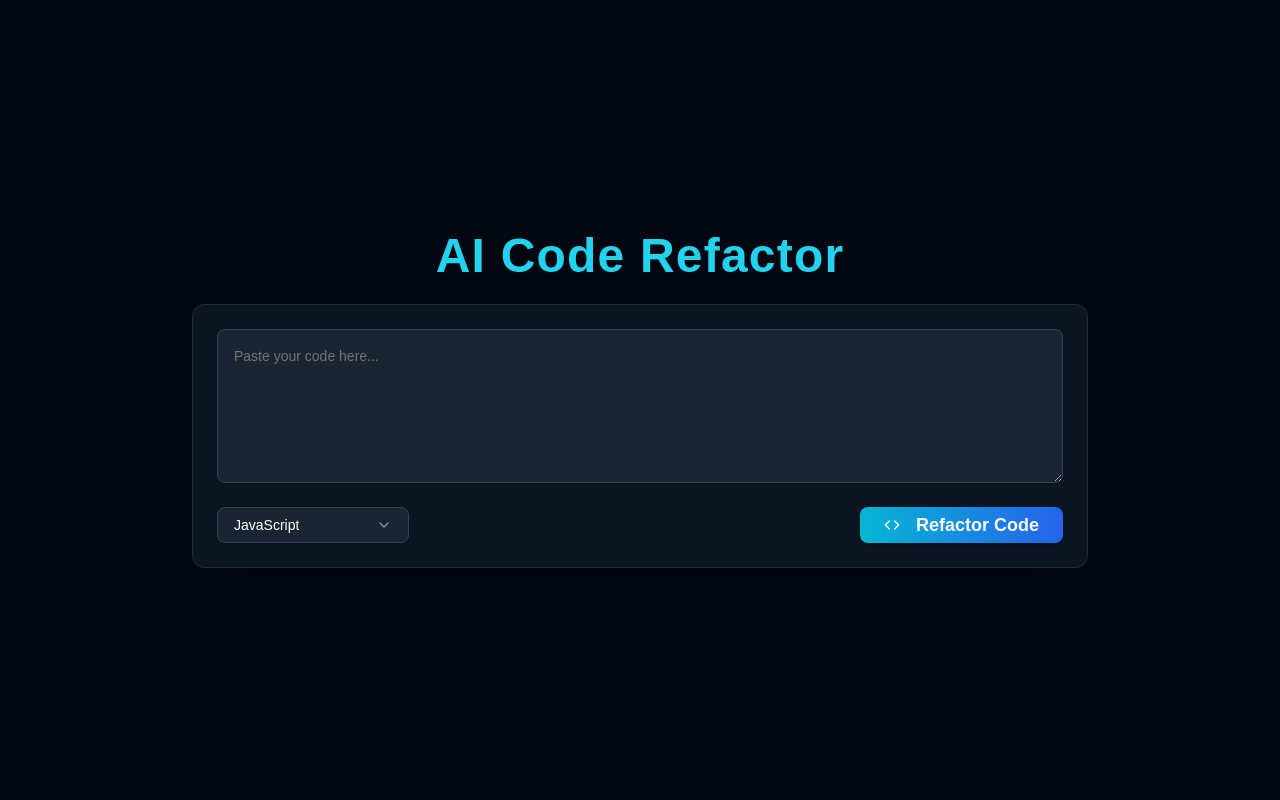
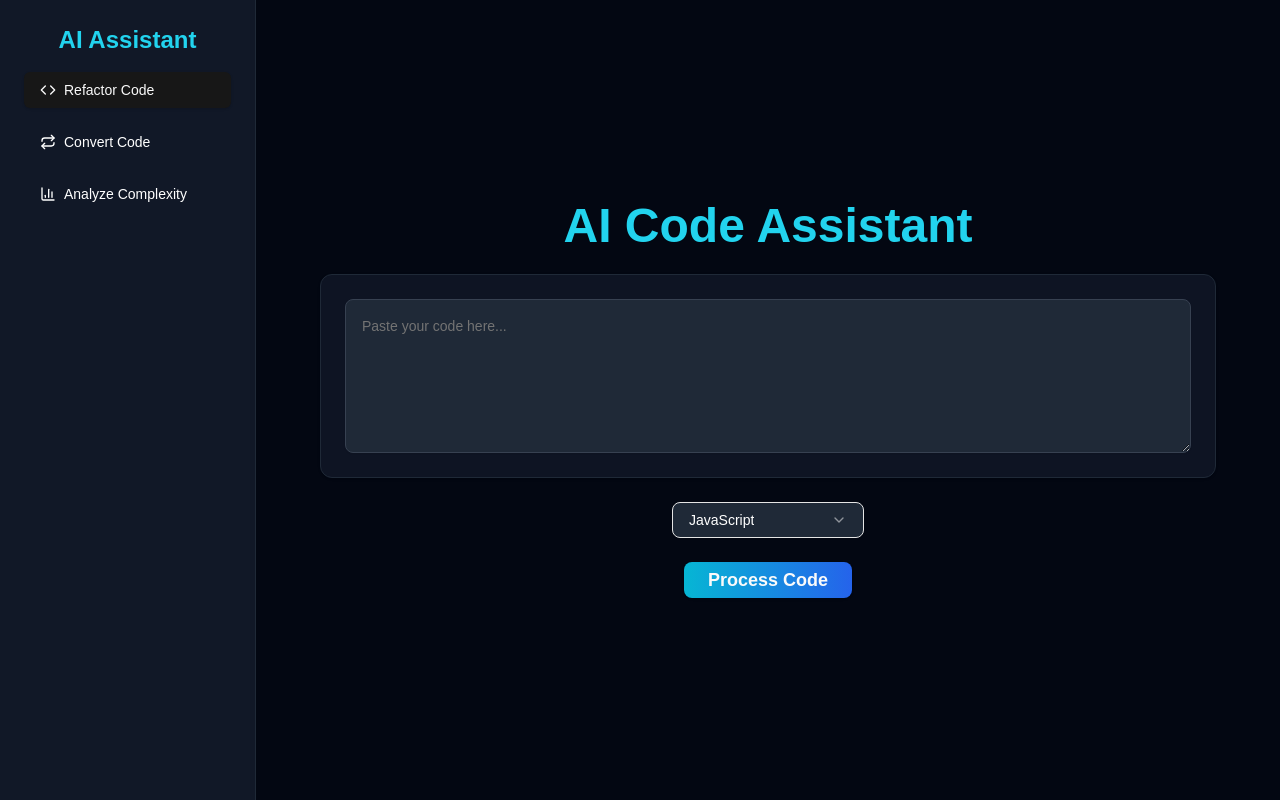
Before and after one commit to talhanousher/code-refactor-frontend, a Next.js app: page / in a window 1280 px wide. Built offline with nearby package versions, Linux system fonts and the light colour scheme.

Commit message:
feat: integrate conversion and complexity feature

```diff
--- a/src/app/page.tsx
+++ b/src/app/page.tsx
@@ -1,17 +1,11 @@
 "use client";
 import { useState, useEffect } from "react";
-import { refactorCode, refactorCodeDescription } from "@/lib/api";
+import { refactorCode, refactorCodeDescription, convertCode, analyzeComplexity } from "@/lib/api";
 import { Textarea } from "@/components/ui/textarea";
 import { Button } from "@/components/ui/button";
-import {
-  Select,
-  SelectContent,
-  SelectItem,
-  SelectTrigger,
-  SelectValue,
-} from "@/components/ui/select";
+import { Select, SelectContent, SelectItem, SelectTrigger, SelectValue } from "@/components/ui/select";
 import { Card, CardContent } from "@/components/ui/card";
-import { Loader2, Code } from "lucide-react";
+import { Loader2, Code, Repeat, BarChart3 } from "lucide-react";
 import "prismjs/themes/prism-tomorrow.css";
 import Prism from "prismjs";
 import { motion } from "framer-motion";
@@ -21,6 +15,8 @@ import remarkGfm from "remark-gfm";
 export default function Home() {
   const [code, setCode] = useState("");
   const [language, setLanguage] = useState("javascript");
+  const [targetLanguage, setTargetLanguage] = useState("python");
+  const [operation, setOperation] = useState("refactor");
   const [result, setResult] = useState("");
   const [description, setDescription] = useState("");
   const [loading, setLoading] = useState(false);
@@ -29,108 +25,138 @@ export default function Home() {
     Prism.highlightAll();
   }, [result]);
 
-  const handleRefactor = async () => {
+  const handleProcess = async () => {
     try {
       setLoading(true);
-      const data = await refactorCode(code, language);
-      const description = await refactorCodeDescription(code, language);
-      setResult(data.refactoredCode);
-      setDescription(description.refactoredCode);
+      let data;
+
+      if (operation === "refactor") {
+        data = await refactorCode(code, language);
+        // const desc = await refactorCodeDescription(code, language);
+        // setDescription(desc.refactoredCode);
+      } else if (operation === "convert") {
+        data = await convertCode(code, language, targetLanguage);
+      } else if (operation === "analyze") {
+        data = await analyzeComplexity(code, language);
+      }
+
+      setResult(data.refactoredCode || data.complexityReport || data.convertedCode || "No response");
     } catch (error) {
       console.error("Error:", error);
-      setResult("Failed to refactor code.");
+      setResult("Failed to process code.");
     } finally {
       setLoading(false);
     }
   };
 
   return (
-    <div className="min-h-screen flex flex-col items-center justify-center bg-gray-950 text-white p-8 space-y-6">
-      {/* Title */}
-      <motion.h1
-        className="text-5xl font-extrabold text-center tracking-wide text-cyan-400 drop-shadow-lg"
-        initial={{ opacity: 0, y: -20 }}
-        animate={{ opacity: 1, y: 0 }}
-        transition={{ duration: 0.6 }}
+    <div className="flex min-h-screen bg-gray-950 text-white">
+      {/* Sidebar */}
+      <div className="w-64 h-screen bg-gray-900 p-6 flex flex-col gap-4 border-r border-gray-800">
+        <motion.h2 className="text-2xl font-bold text-cyan-400 text-center">AI Assistant</motion.h2>
+
+        {/* Operation Selection */}
+        <Button
+          variant={operation === "refactor" ? "default" : "ghost"}
+          className="w-full flex items-center justify-start gap-2"
+          onClick={() => {
+            setResult('');
+            setOperation("refactor")
+          }}
         >
-        AI Code Refactor
-      </motion.h1>
+          <Code size={20} /> Refactor Code
+        </Button>
 
-      {/* Input Section */}
-      <motion.div
-        className="w-full max-w-4xl"
-        initial={{ opacity: 0, scale: 0.9 }}
-        animate={{ opacity: 1, scale: 1 }}
-        transition={{ duration: 0.5 }}
+        <Button
+          variant={operation === "convert" ? "default" : "ghost"}
+          className="w-full flex items-center justify-start gap-2"
+          onClick={() => {
+            setResult('');
+            setOperation("convert")
+          }}
         >
-        <Card className="bg-gray-900/80 shadow-2xl backdrop-blur-lg rounded-xl border border-gray-800">
+          <Repeat size={20} /> Convert Code
+        </Button>
+
+        <Button
+          variant={operation === "analyze" ? "default" : "ghost"}
+          className="w-full flex items-center justify-start gap-2"
+          onClick={() => {
+            setResult('');
+            setOperation("analyze")
+          }}
+        >
+          <BarChart3 size={20} /> Analyze Complexity
+        </Button>
+      </div>
+
+      {/* Main Content */}
+      <div className="flex-1 flex flex-col items-center justify-center p-8 space-y-6">
+        <motion.h1 className="text-5xl font-extrabold text-cyan-400">AI Code Assistant</motion.h1>
+
+        <Card className="bg-gray-900/80 rounded-xl border border-gray-800 w-full max-w-4xl">
           <CardContent className="p-6 space-y-6">
-            {/* Code Input */}
             <Textarea
-              className="w-full bg-gray-800/80 text-white p-4 rounded-lg border border-gray-700 focus:ring-2 focus:ring-cyan-500 focus:border-cyan-500 transition-all duration-300"
+              className="w-full bg-gray-800 text-white p-4 rounded-lg border border-gray-700"
               rows={6}
               placeholder="Paste your code here..."
               value={code}
               onChange={(e) => setCode(e.target.value)}
             />
-
-            {/* Language Selector & Button */}
-            <div className="flex flex-col sm:flex-row sm:justify-between sm:items-center gap-4">
+          </CardContent>
+        </Card>
+        <div className="flex gap-4">
           <Select onValueChange={setLanguage} defaultValue={language}>
-                <SelectTrigger className="w-full sm:w-48 bg-gray-800/80 text-white px-4 py-2 rounded-lg border border-gray-700 focus:ring-2 focus:ring-cyan-500 transition-all">
-                  <SelectValue placeholder="Select language" />
+            <SelectTrigger className="w-48 bg-gray-800 text-white px-4 py-2 rounded-lg">
+              <SelectValue placeholder="Target Language" />
             </SelectTrigger>
-                <SelectContent className="bg-gray-800 text-white rounded-md">
+            <SelectContent className="bg-gray-800 text-white">
               <SelectItem value="javascript">JavaScript</SelectItem>
               <SelectItem value="python">Python</SelectItem>
               <SelectItem value="typescript">TypeScript</SelectItem>
             </SelectContent>
           </Select>
+        </div>
+
+
+        {/* Language Selection (Only for convert mode) */}
+        {operation === "convert" && (
+          <div className="flex gap-4">
+            <Select onValueChange={setTargetLanguage} defaultValue={targetLanguage}>
+              <SelectTrigger className="w-48 bg-gray-800 text-white px-4 py-2 rounded-lg">
+                <SelectValue placeholder="Target Language" />
+              </SelectTrigger>
+              <SelectContent className="bg-gray-800 text-white">
+                <SelectItem value="javascript">JavaScript</SelectItem>
+                <SelectItem value="python">Python</SelectItem>
+                <SelectItem value="typescript">TypeScript</SelectItem>
+              </SelectContent>
+            </Select>
+          </div>
+        )}
+
         <Button
-                className="w-full sm:w-auto bg-gradient-to-r from-cyan-500 to-blue-600 hover:from-cyan-400 hover:to-blue-500 px-6 py-3 text-lg font-semibold rounded-lg flex items-center justify-center transition-all duration-300 shadow-md"
-                onClick={handleRefactor}
+          className="w-full sm:w-auto bg-gradient-to-r from-cyan-500 to-blue-600 px-6 py-3 text-lg font-semibold rounded-lg flex items-center justify-center"
+          onClick={handleProcess}
           disabled={loading}
         >
-                {loading ? (
-                  <Loader2 className="animate-spin w-5 h-5" />
-                ) : (
-                  <>
-                    <Code className="mr-2 w-5 h-5" />
-                    Refactor Code
-                  </>
-                )}
+          {loading ? <Loader2 className="animate-spin w-5 h-5" /> : "Process Code"}
         </Button>
-            </div>
-          </CardContent>
-        </Card>
-      </motion.div>
 
-      {/* Description Output */}
-      {description && (
-        <motion.div
-          className="text-gray-300 text-sm bg-gray-800/90 p-4 rounded-xl shadow-md w-full max-w-3xl border border-gray-700 backdrop-blur-lg prose prose-invert"
-          initial={{ opacity: 0 }}
-          animate={{ opacity: 1 }}
-          transition={{ duration: 0.5 }}
-        >
+        {description && operation === "refactor" && (
+          <motion.div className="text-gray-300 bg-gray-800 p-4 rounded-xl w-full max-w-3xl">
             <ReactMarkdown remarkPlugins={[remarkGfm]}>{description}</ReactMarkdown>
           </motion.div>
         )}
 
-      {/* Refactored Code Output */}
         {result && (
-        <motion.div
-          className="w-full max-w-4xl"
-          initial={{ opacity: 0, scale: 0.9 }}
-          animate={{ opacity: 1, scale: 1 }}
-          transition={{ duration: 0.5 }}
-        >
-          <Card className="bg-gray-900/80 shadow-xl rounded-xl border border-gray-800 backdrop-blur-lg">
+          <motion.div className="w-full max-w-4xl">
+            <Card className="bg-gray-900/80 rounded-xl border border-gray-800">
               <CardContent className="p-6">
-              <h2 className="text-xl font-semibold mb-4 text-cyan-400">
-                Refactored Code
+                <h2 className="text-xl font-semibold text-cyan-400">
+                  {operation === "refactor" ? "Refactored Code" : operation === "convert" ? "Converted Code" : "Complexity Analysis"}
                 </h2>
-              <pre className="language-javascript bg-gray-950/90 p-4 rounded-lg overflow-auto border border-gray-800 text-sm sm:text-base">
+                <pre className="bg-gray-950 p-4 rounded-lg text-sm">
                   <code className={`language-${language}`}>{result}</code>
                 </pre>
               </CardContent>
@@ -138,5 +164,6 @@ export default function Home() {
           </motion.div>
         )}
       </div>
+    </div>
   );
 }
--- a/src/lib/api.ts
+++ b/src/lib/api.ts
@@ -1,21 +1,61 @@
-export async function refactorCode(code: string, language: string) {
-    const response = await fetch('https://code-refactor-backend-production.up.railway.app/ai/refactor/open-route', {
-      method: 'POST',
-      headers: { 'Content-Type': 'application/json' },
+const BASE_URL = "https://code-refactor-backend-production.up.railway.app/ai";
+
+/**
+ * Refactor code using AI
+ */
+export const refactorCode = async (code: string, language: string) => {
+  const response = await fetch(`${BASE_URL}/refactor`, {
+    method: "POST",
+    headers: { "Content-Type": "application/json" },
     body: JSON.stringify({ code, language }),
   });
 
-    if (!response.ok) throw new Error('Failed to refactor code');
+  if (!response.ok) throw new Error("Failed to refactor code.");
   return response.json();
-  }
+};
 
-  export async function refactorCodeDescription(code: string, language: string) {
-    const response = await fetch('https://code-refactor-backend-production.up.railway.app/ai/refactor', {
-      method: 'POST',
-      headers: { 'Content-Type': 'application/json' },
+/**
+ * Get refactoring description
+ */
+export const refactorCodeDescription = async (code: string, language: string) => {
+  const response = await fetch(`${BASE_URL}/refactor/open-route`, {
+    method: "POST",
+    headers: { "Content-Type": "application/json" },
     body: JSON.stringify({ code, language }),
   });
 
-    if (!response.ok) throw new Error('Failed to refactor code');
+  if (!response.ok) throw new Error("Failed to get refactor description.");
   return response.json();
-  }
+};
+
+/**
+ * Convert code between programming languages
+ */
+export const convertCode = async (
+  code: string,
+  sourceLanguage: string,
+  targetLanguage: string
+) => {
+  const response = await fetch(`${BASE_URL}/convert`, {
+    method: "POST",
+    headers: { "Content-Type": "application/json" },
+    body: JSON.stringify({ code, sourceLanguage, targetLanguage }),
+  });
+
+  if (!response.ok) throw new Error("Failed to convert code.");
+  return response.json();
+};
+
+/**
+ * Analyze code complexity
+ */
+export const analyzeComplexity = async (code: string, language: string) => {
+  const response = await fetch(`${BASE_URL}/analyze-complexity`, {
+    method: "POST",
+    headers: { "Content-Type": "application/json" },
+    body: JSON.stringify({ code, language }),
+  });
+
+  if (!response.ok) throw new Error("Failed to analyze complexity.");
+  return response.json();
+};
```
Lines whose indentation alone changed are shown as unchanged.
